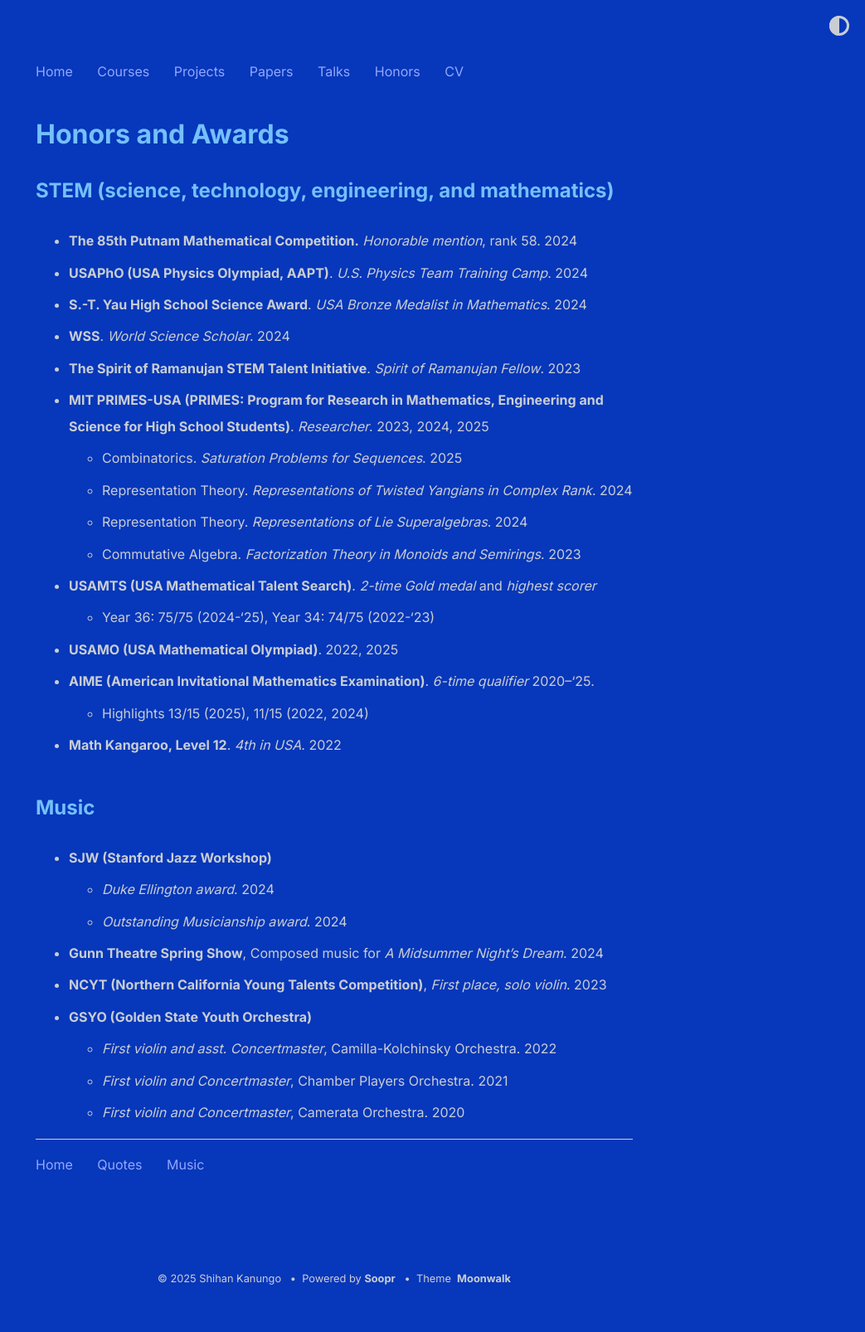
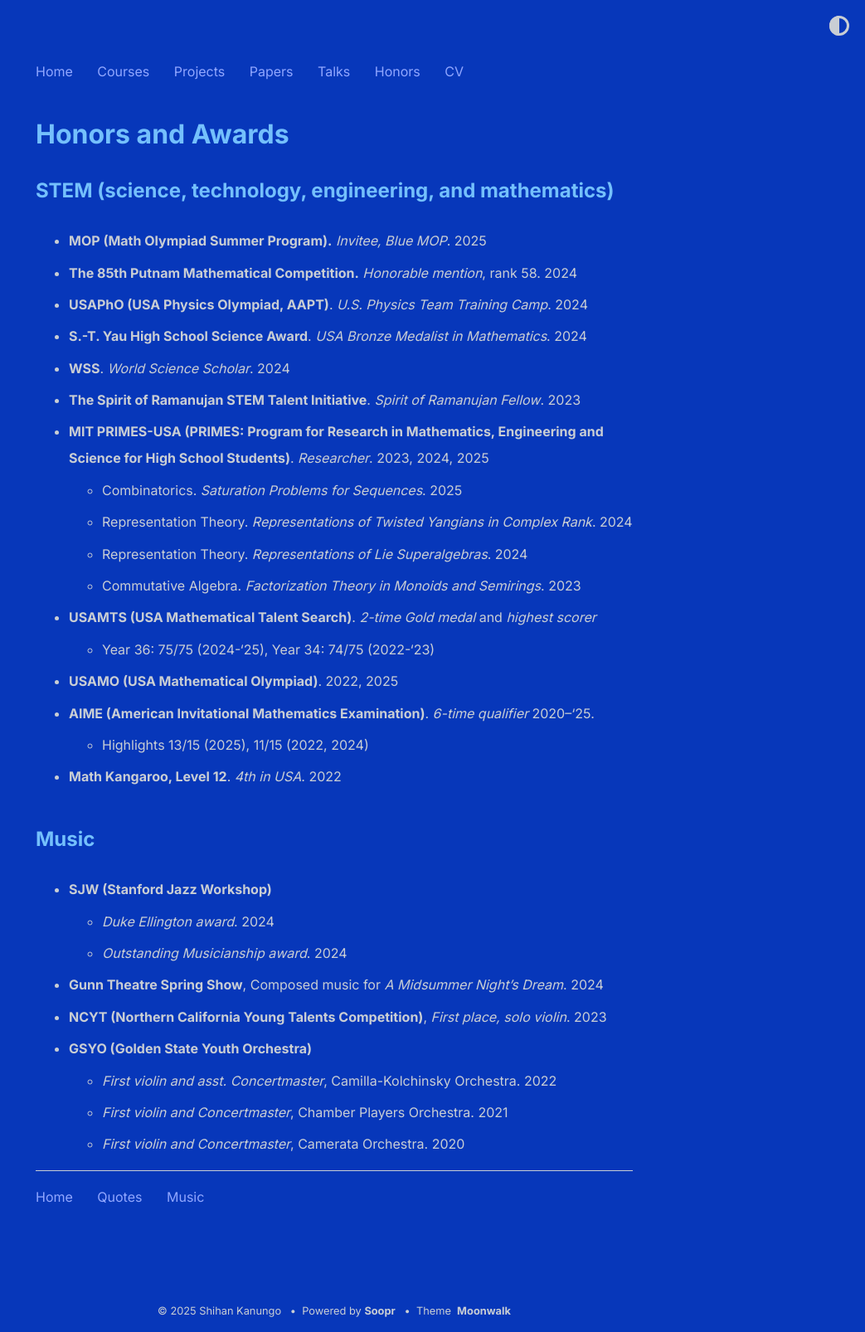
Before and after one commit to shihankanungo/shihankanungo.github.io, a Jekyll site: the page built from honors.md, in a window 1280 px wide. Shown: the whole page at 83% size, without its empty margins (237-1280 px from the left). Built offline with Jekyll 4.4.1, drawn with Linux system fonts in a browser that asks for light colours; before the commit the page ends 1568 px from its top, so only the background shows below that.

Commit message:
Update honors.md

```diff
--- a/honors.md
+++ b/honors.md
@@ -5,6 +5,7 @@ title: Honors and Awards
 
 ## STEM (science, technology, engineering, and mathematics)
 
+- **MOP (Math Olympiad Summer Program).** *Invitee, Blue MOP*. 2025
 - **The 85th Putnam Mathematical Competition.** *Honorable mention*, rank 58. 2024
 - **USAPhO (USA Physics Olympiad, AAPT)**. *U.S. Physics Team Training Camp*. 2024
 - **S.-T. Yau High School Science Award**. *USA Bronze Medalist in Mathematics*. 2024
```
